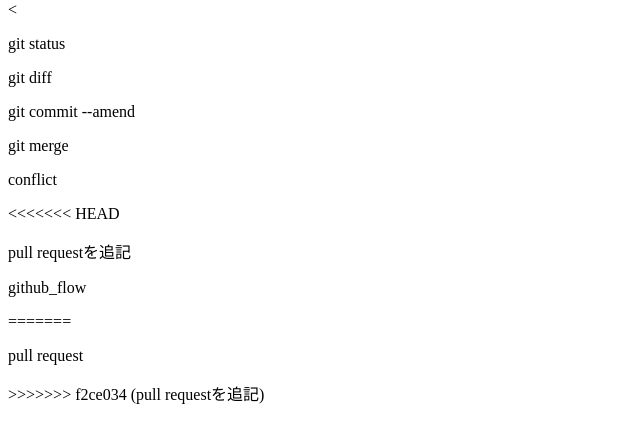
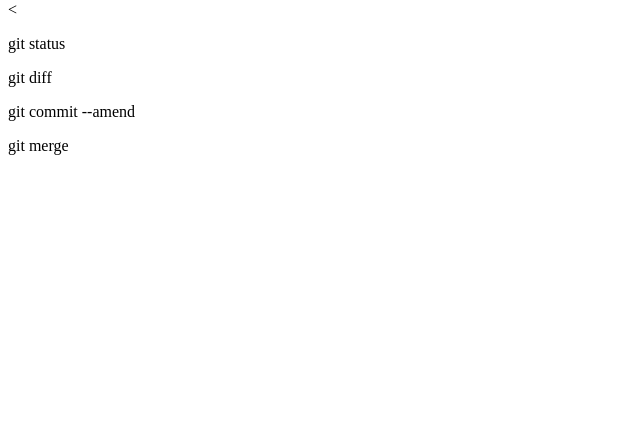
Before and after one commit to Obuchi-git/git_tutorial, a plain HTML site: page index.html in a window 1280 px wide. Shown: the part 74-516 px from the top of the page, without its empty margins (0-640 px from the left). Drawn offline with Linux system fonts and the light colour scheme.

Commit message:
index.htmlを修正

```diff
--- a/index.html
+++ b/index.html
@@ -3,10 +3,3 @@
 <p>git diff</p>
 <p>git commit --amend</p>
 <p>git merge</p>
-<p>conflict</p>
-<<<<<<< HEAD
-<p>pull requestを追記</p>
-<p>github_flow</p>
-=======
-<p>pull request</p>
->>>>>>> f2ce034 (pull requestを追記)
```
